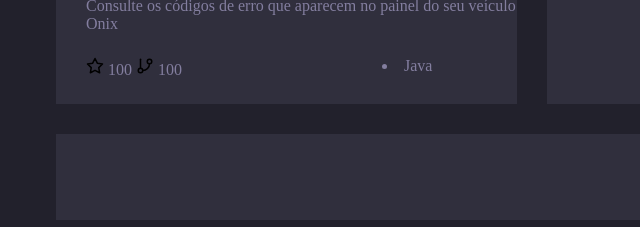
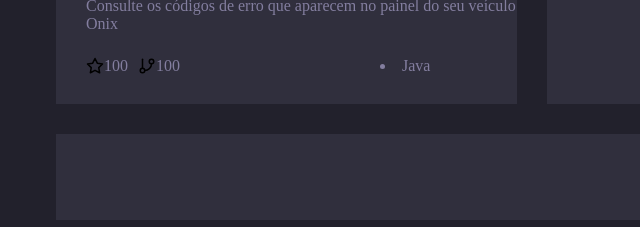
Before and after one commit to danilosjc/frontend, a plain HTML site: page index.html in a window 1280 px wide. Shown: the part 238-465 px from the top of the page, 392-1032 px from the left. Drawn offline with Linux system fonts and the light colour scheme.

Commit message:
texto da box corrigido

```diff
--- a/index.html
+++ b/index.html
@@ -29,7 +29,10 @@
                     <div class="teste1"><img src="./assets/folder.svg" width="20px" height="20px"></div>
                     <div class="teste2">my-onix</div>
                     <div class="texto">Consulte os códigos de erro que aparecem no painel do seu veículo Onix</div>
-                    <div class="estrela"><img src="./assets/star.svg" width="18px" height="18px"> 100 <img src="./assets/git-branch.svg" width="18px" height="18px"> 100</div>
+                    <div class="estrela"><img src="./assets/star.svg" width="18px" height="18px"></div>
+                    <div class="cem">100</div>
+                    <div class="git"><img src="./assets/git-branch.svg" width="18px" height="18px"></div>
+                    <div class="cem">100</div>
                     <div class="bullet"><li>Java</li></div>
                 </div>
             </div>
--- a/style.css
+++ b/style.css
@@ -146,6 +146,10 @@
     text-align: center;
 }
 
+.git {
+    margin-left: 10px;
+}
+
 .bullet {
     margin-left: 200px;
 }
```
